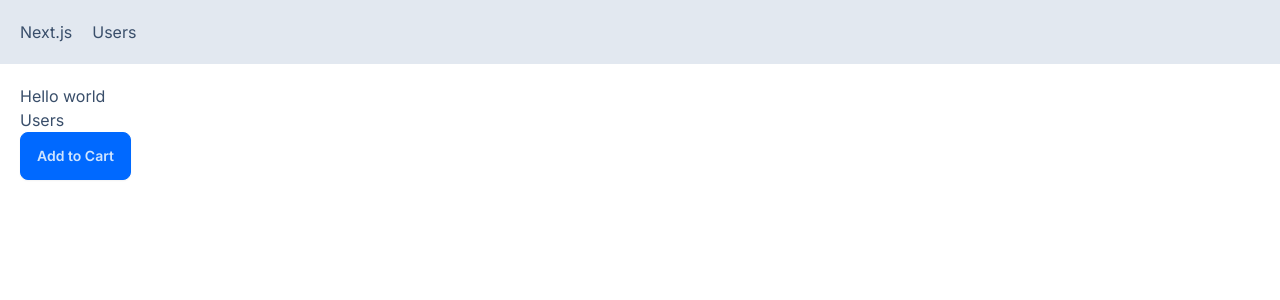
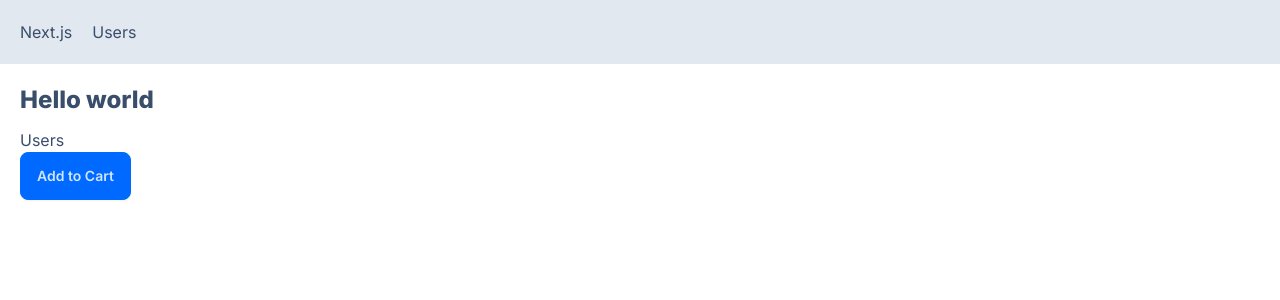
Before and after one commit to iranjith/nextjs-app-cwm, a Next.js app: page / in a window 1280 px wide. Shown: the top 300 px of the page. Built offline with nearby package versions, Linux system fonts and the light colour scheme.

Commit message:
apply global styles for h1

```diff
--- a/app/globals.css
+++ b/app/globals.css
@@ -15,3 +15,9 @@
 body {
   /* color: rgb(var(--foreground-rgb)); */
 }
+
+@layer base {
+  h1 {
+    @apply font-extrabold text-2xl mb-3;
+  }
+}
```
